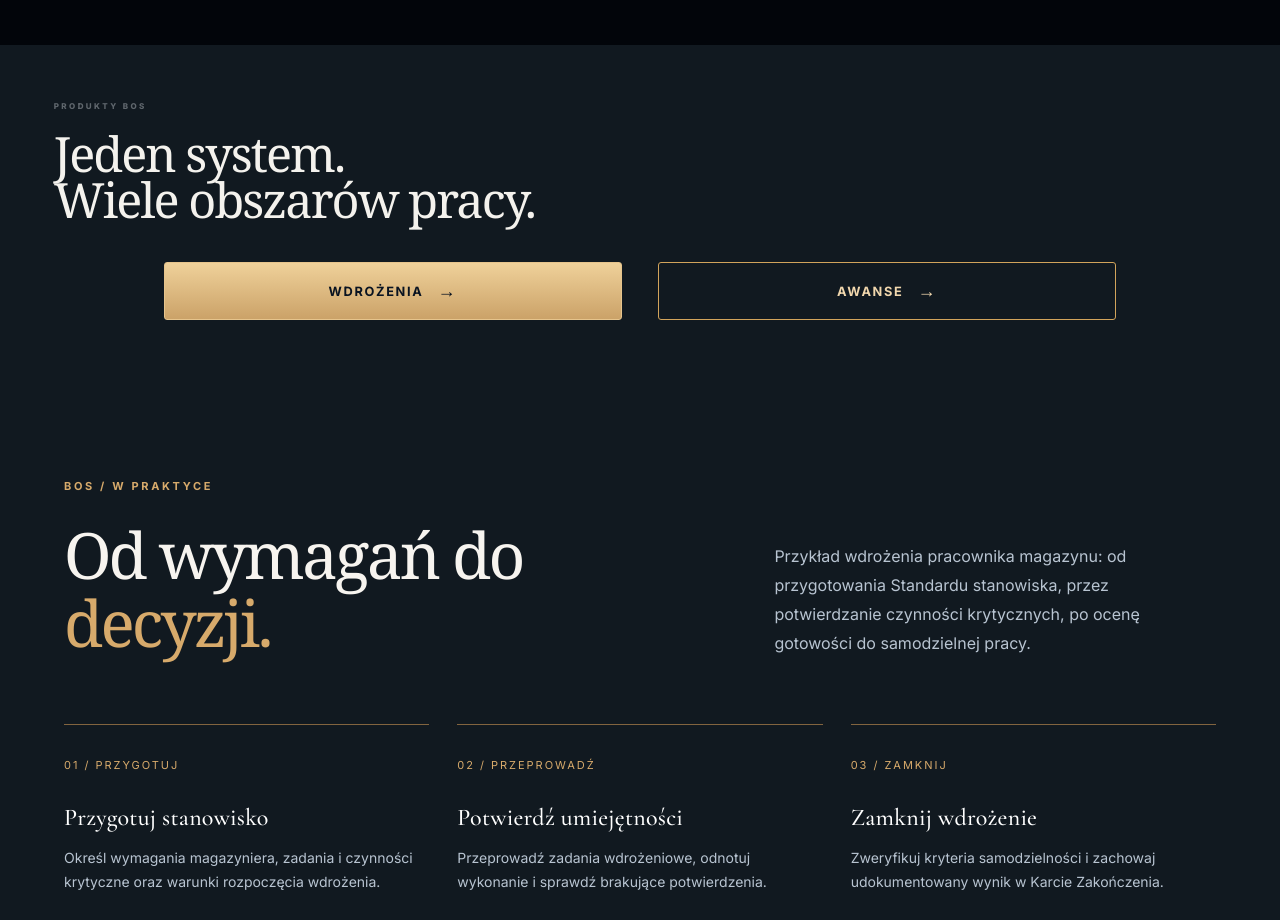
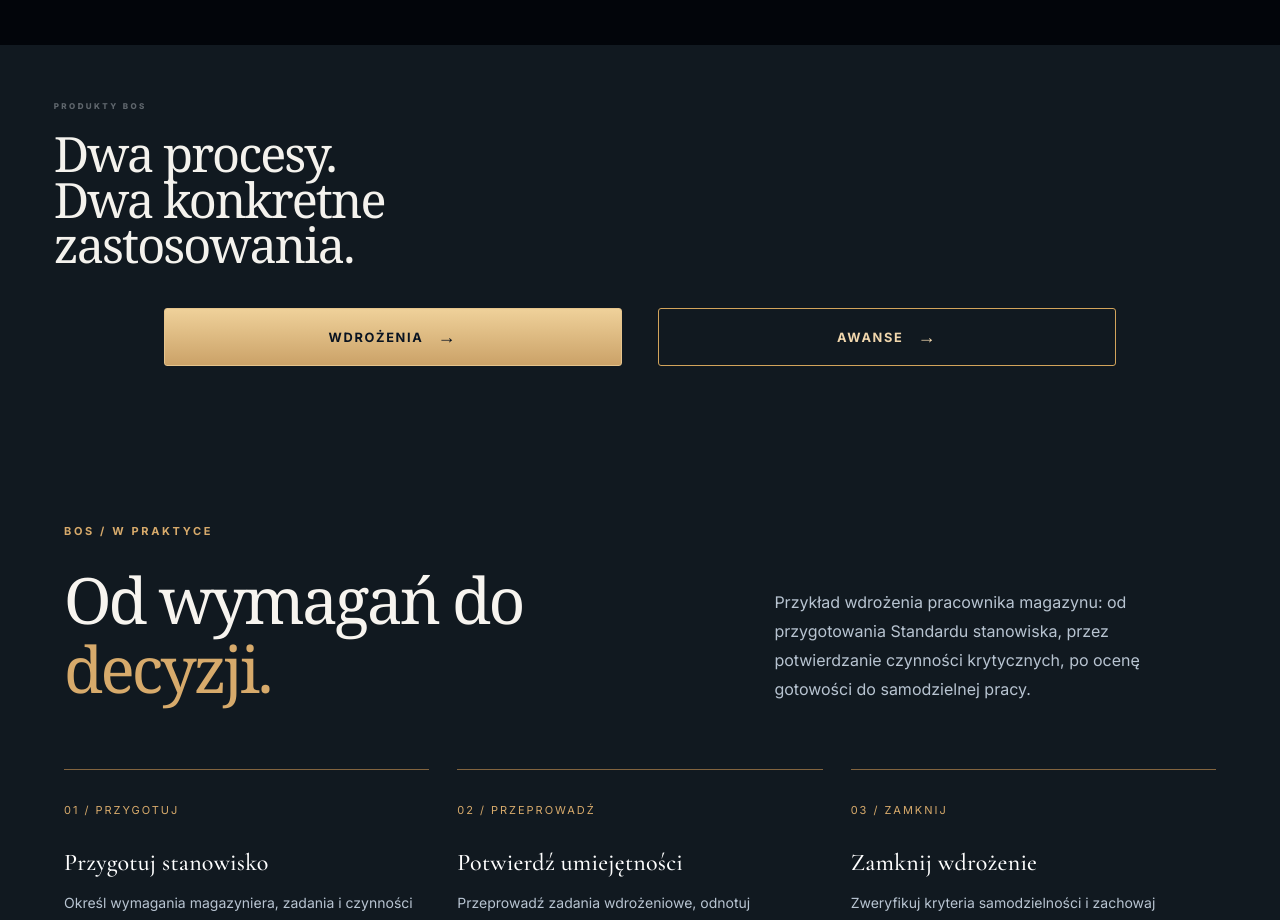
Before and after one commit to vernegroup/bos-platform, a Next.js app: page / in a window 1280 px wide. Shown: the part 1280-2200 px from the top of the page. Built offline with nearby package versions, Linux system fonts and the light colour scheme.

Commit message:
LAND-03: clarify product rail headline

```diff
--- a/components/home/ProductRail.tsx
+++ b/components/home/ProductRail.tsx
@@ -8,7 +8,7 @@ export default function ProductRail(){
     <section id="produkty" className="bos-product-rail" aria-labelledby="bos-products-title">
       <div className="bos-product-rail__intro">
         <span>PRODUKTY BOS</span>
-        <h2 id="bos-products-title">Jeden system.<br/>Wiele obszarów pracy.</h2>
+        <h2 id="bos-products-title">Dwa procesy.<br/>Dwa konkretne zastosowania.</h2>
       </div>
       <div className="bos-product-rail__viewport">
         <div className="bos-product-rail__track">
```
